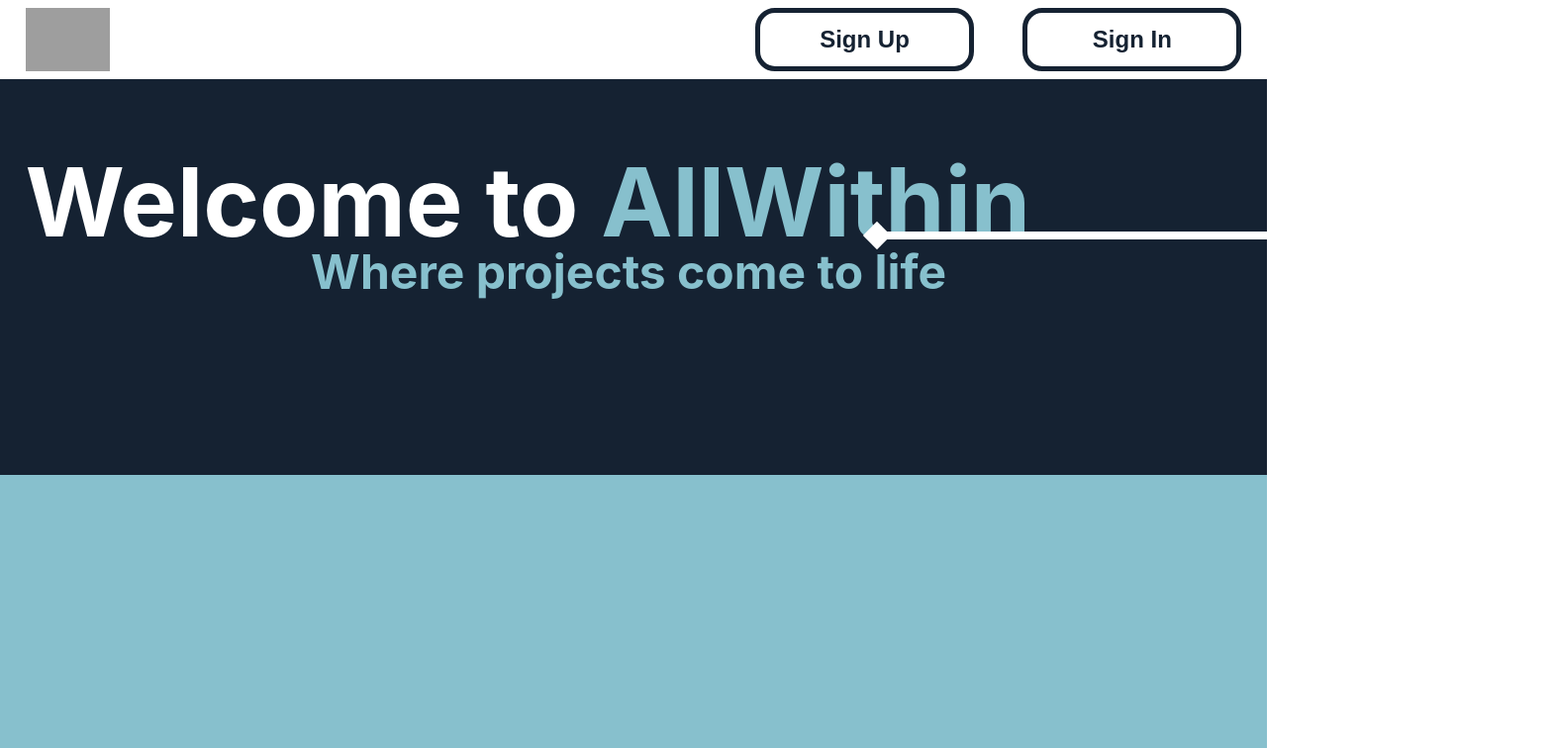
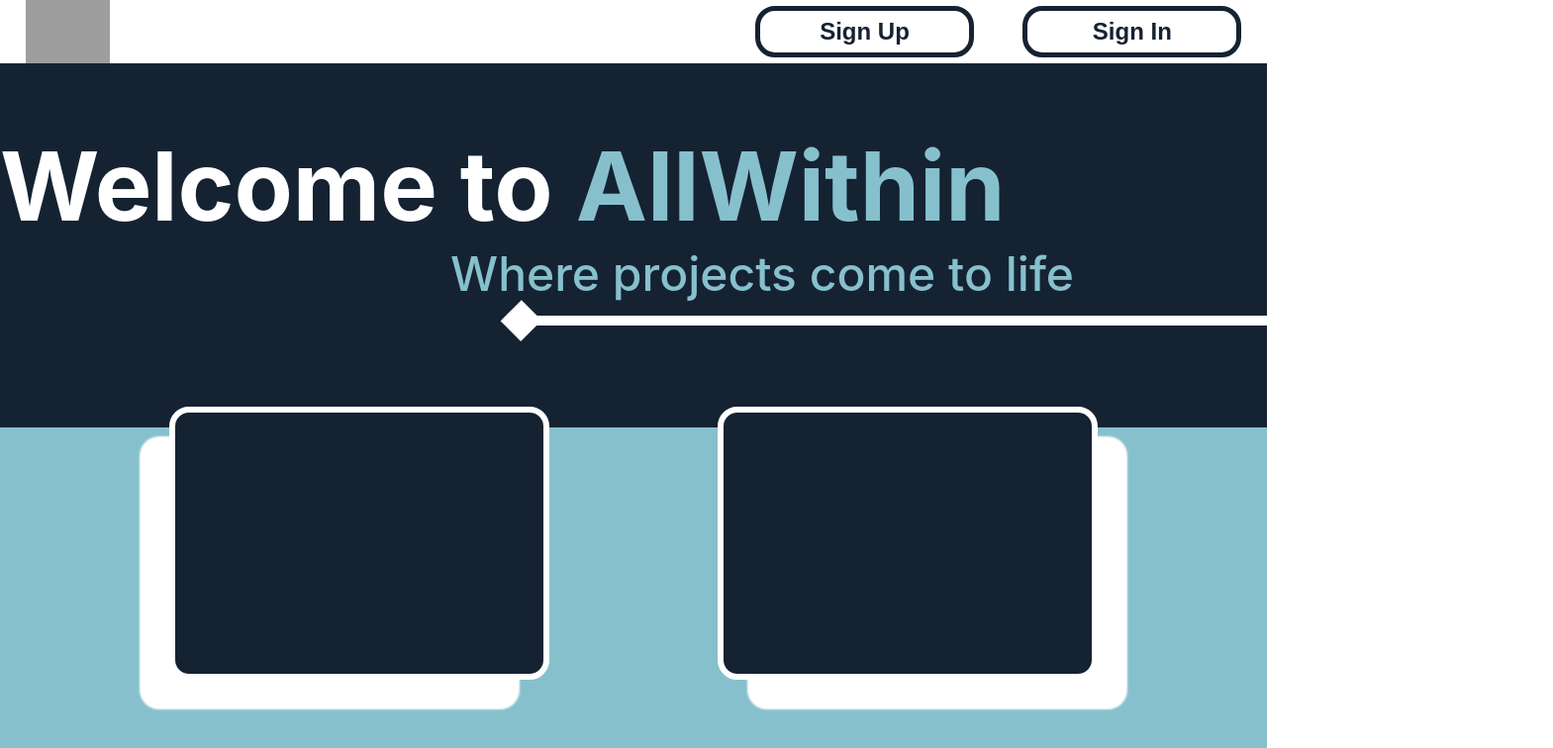
Before and after one commit to CFraissinet/frontend_Allwithin, a Next.js app: page / in a window 1280 px wide. Shown: the top 756 px of the page at 99% size, 1569 px wide, since content can reach past the window. Built offline with nearby package versions, Linux system fonts and the light colour scheme; grey boxes are pictures that could not be loaded.

Commit message:
readjustment of elements

```diff
--- a/components/Home.js
+++ b/components/Home.js
@@ -3,7 +3,9 @@
 function Home() {
   return (
     <div className={styles.homeContainer}>
-    <div className={styles.backgroundTop}>
+
+      {/* background top */}
+      {/* navbar start*/}
         <div className={styles.navbar}>
           <div className={styles.logoContainer}>
             <img className={styles.logo} src="/path/to/your/logo.png" alt="Logo" />
@@ -13,13 +15,31 @@
             <button className={styles.button}>Sign In</button>
           </div>
       </div>
-          <div className={styles.titles}>
-          <h1 className={styles.title}> Welcome to <span className={styles.highlight}>AllWithin</span> </h1>
+           {/* navbar end*/}
+
+           {/* backgroundTop start*/}
+      <div className={styles.backgroundTop}>
+          <h1 className={styles.title}>
+            Welcome to <span className={styles.highlight}>AllWithin</span>
+          </h1>
           <h2 className={styles.subtitle}>Where projects come to life</h2>
-            <div className={styles.lineDiamond}></div>
+            <div className={styles.lineContainer}>
+              <div className={styles.square}></div>
+              <div className={styles.line}></div>
+            </div>
+            <div className={styles.containerCards}>
+            <div className={styles.leftCard}></div>
+        <div className={styles.rightCard}></div>
             </div>
             </div>
-    <div className={styles.backgroundBottom}></div>
+        {/* backgroundTop end*/}
+
+      {/* container for the cards */}
+
+
+
+      {/* background bottom */}
+      {/* <div className={styles.backgroundBottom}></div> */}
     </div>
   );
 }
--- a/styles/Home.module.css
+++ b/styles/Home.module.css
@@ -1,7 +1,10 @@
 /* styles/Home.module.css */
 
 .homeContainer {
-  width: 100%;
+  width: 100vw;
+ height: 100vh;
+  display: flex;
+  flex-direction: column;
 }
 
 .navbar {
@@ -9,7 +12,7 @@
   justify-content: space-between;
   align-items: center;
   width: 100%;
-  height: 10vh;
+  height: 70px;
   background-color: #ffffff;
   padding: 0 2%;
 }
@@ -50,7 +53,37 @@
   color: #ffffff;
   transition: 0.2s;
 
+
 }
+.backgroundTop {
+  display: flex;
+  flex-direction: column;
+  width: 100%;
+  height: 100%;
+  background:linear-gradient(to bottom, #152232 50%, #87C0CD 50%);
+}
+/* diamondLine start*/
+.lineContainer{
+justify-content: center;
+align-items: center;
+  display: flex;
+  height: min-content;
+  width: 60%;
+
+  align-self: flex-end;
+}
+.line{
+  height: 10px;
+  width:100%;
+  background-color: rgb(255, 255, 255);
+}
+.square{
+  height: 30px;
+  width: 30px;
+  background-color: rgb(255, 255, 255);
+  transform: rotate(45deg);
+}
+/* diamondLine end*/
 .headerPositioning{
   display: flex;
   flex-direction: row;
@@ -58,23 +91,15 @@
   align-items: center;
   width: 100%;
   height: 100%;
-  background-color: #1879f0;
-}
-.titles {
-  display: flex;
-  flex-direction: column;
-  width: 100%;
-  height: 50%;
-  align-items: flex-start; /* Align text to the left */
-  padding-left: 2%; /* Add some padding on the left */
-  position: relative; /* Add relative positioning to allow absolute positioning of children */
+  background-color: #152232;
 }
 .title {
-  font-size: 96.82px;
-  width: 100%; /* Take the full width */
+  width:1131.59px;; /* Take the full width */
+  height: 118px;
+  font-weight: bold;
   color: #FFFFFF;
-  text-align: left; /* Align text to the left */
-  margin-bottom: 1vh; /* Decrease the margin to reduce space between h1 and h2 */
+  font-size: 96.8205px;
+  margin-bottom: 0vh; /* Decrease the margin to reduce space between h1 and h2 */
 }
 
 .highlight {
@@ -82,42 +107,47 @@
 }
 
 .subtitle {
-  font-size: 48px;
-  width: 100%; /* Take the full width */
+  width: 766px;
+height: 59px;
+font-weight: 500;
+font-size: 48px;
   color: #87C0CD;
-  margin-left: 23%;
-  margin-top: -2%; /* Remove margin at the top to reduce space between h1 and h2 */
+  margin: 0px 0px 3px 455px; /* Remove margin at the top to reduce space between h1 and h2 */
 }
 /* styles/Home.module.css */
-
-.lineDiamond {
-  margin-top: 12%;
-  position: absolute; /* Position the line absolutely within .titles */
-  right: 0; /* Position it on the far right */
+.containerCards{
+margin-top: 2%;
+  display: flex;
+  flex-direction: row;
+  justify-content: space-evenly;
   align-items: center;
-  width: 30%;
-  height: 8px;
-  background-color: #ffffff;
-}
-
-.lineDiamond::before {
-  content: '';
-  position: absolute;
-  left: -20px; /* Adjust this value to position the diamond correctly */
-  width: 20px;
-  height: 20px;
-  background-color: #ffffff;
-  transform: rotate(45deg);
-  margin-top:-6px;
-}
+  width: 100%;
+  height: 50%;
 
 
-.backgroundTop {
-  width: 100%;
-  height: 60vh;
-  background-color: #152232;
 }
+.leftCard{
 
+  box-sizing: border-box;
+width: 30%;
+height: 75%;
+background: #152232;
+border: 6px solid #FFFFFF;
+box-shadow: -30px 30px 2px #FFFFFF;
+border-radius: 20px;
+
+}
+.rightCard{
+
+  box-sizing: border-box;
+width: 30%;
+height: 75%;
+background: #152232;
+border: 6px solid #FFFFFF;
+box-shadow: 30px 30px 2px #FFFFFF;
+border-radius: 20px;
+
+}
 .backgroundBottom {
   width: 100%;
   height: 40vh;
```
Lines whose indentation alone changed are shown as unchanged.
